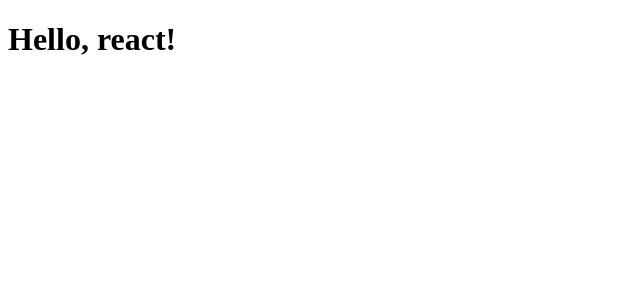
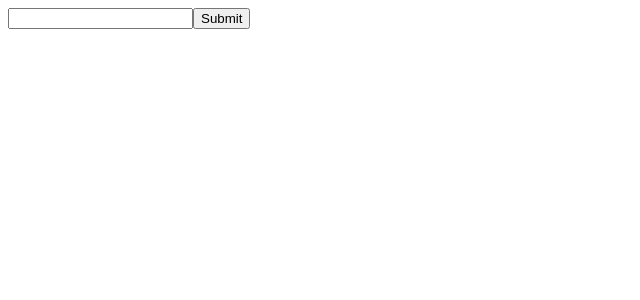
Before and after one commit to mathias262/el-formo, a React app: page / in a window 1280 px wide. Shown: the top 300 px of the page, without its empty margins (0-640 px from the left). Built offline with nearby package versions, Linux system fonts and the light colour scheme.

Commit message:
refactor component names dir structure

```diff
--- /dev/null
+++ b/src/components/CButton.tsx
@@ -0,0 +1,10 @@
+import React from 'react'
+
+type CButtonProps = {
+    type?: string
+    children?: any
+}
+
+export const CButton = ({ type = 'text', children = [] }: CButtonProps) => {
+    return <button type={type}>{children}</button>
+}
--- /dev/null
+++ b/src/components/CForm.tsx
@@ -0,0 +1,21 @@
+import * as React from 'react'
+
+type FormProps = {
+    action?: string
+    method?: string
+    children?: any
+    onSubmit: (e: any) => void
+}
+
+export const CForm = ({
+    action = null,
+    method = null,
+    children = [],
+    onSubmit = () => {}
+}: FormProps) => {
+    return (
+        <form action={action} method={method} onSubmit={onSubmit}>
+            {children}
+        </form>
+    )
+}
--- /dev/null
+++ b/src/components/CInput.tsx
@@ -0,0 +1,9 @@
+import React from 'react'
+
+type CInputProps = {
+    type?: string
+}
+
+export const CInput = ({ type = 'text' }: CInputProps) => {
+    return <input type={type} />
+}
--- /dev/null
+++ b/src/entities/PocForm.tsx
@@ -0,0 +1,19 @@
+import React from 'react'
+
+import { CInput } from '../components/CInput'
+import { CButton } from '../components/CButton'
+import { CForm } from '../components/CForm'
+
+const handleSubmit = e => {
+    e.preventDefault()
+    console.log(e)
+}
+
+export const PocForm = () => {
+    return (
+        <CForm onSubmit={handleSubmit}>
+            <CInput />
+            <CButton>Submit</CButton>
+        </CForm>
+    )
+}
--- a/src/index.tsx
+++ b/src/index.tsx
@@ -1,13 +1,11 @@
 import React from 'react'
 import ReactDOM from 'react-dom'
 
+import { Home } from './pages/Home'
+
 class Root extends React.Component {
     render() {
-        return (
-            <div className="Root">
-                <h1>Hello, react!</h1>
-            </div>
-        )
+        return <Home />
     }
 }
 
--- /dev/null
+++ b/src/pages/Home.tsx
@@ -0,0 +1,18 @@
+import React from 'react'
+
+import { PocForm } from '../entities/PocForm'
+
+const handleSubmit = e => {
+    e.preventDefault()
+    console.log(e)
+}
+
+export const Home = () => {
+    return (
+        <>
+            <main>
+                <PocForm onSubmit={handleSubmit} />
+            </main>
+        </>
+    )
+}
```
Also changed, not shown: src/entities/Form.tsx (deleted).
